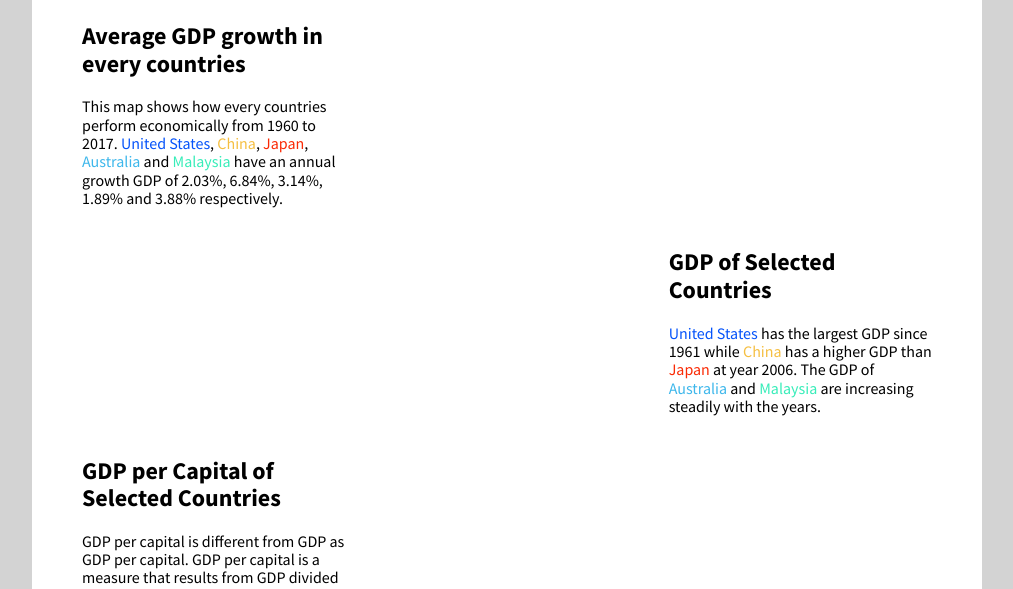
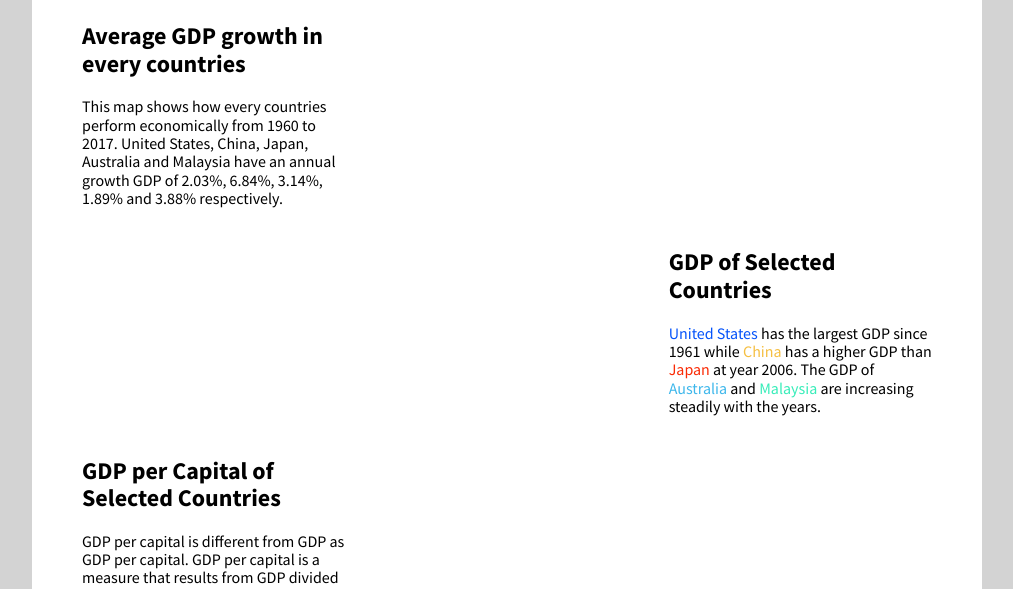
Before and after one commit to jackkang1994/Viz2, a plain HTML site: page index.html in a window 1280 px wide. Shown: the part 149-738 px from the top of the page, without its empty margins (133-1146 px from the left). Drawn offline with nearby package versions, Linux system fonts and the light colour scheme; a script that the page names is missing.

Commit message:
Update index.html

```diff
--- a/index.html
+++ b/index.html
@@ -70,8 +70,7 @@
         <div class="pure-u-1-3">
           <div class="description description-left">
             <h2>Average GDP growth in every countries</h2>
-            <p> This map shows how every countries perform economically from 1960 to 2017. <span style="color: #0553fa">United States</span>, <span style="color: #f5bf42">China</span>,
-              <span style="color: #fa2a05">Japan</span>, <span style="color: #3db7eb">Australia</span> and <span style="color: #37edb9">Malaysia</span> have
+            <p> This map shows how every countries perform economically from 1960 to 2017. United States, China, Japan, Australia and Malaysia have
             an annual growth GDP of 2.03%, 6.84%, 3.14%, 1.89% and 3.88% respectively.</p>
           </div>
         </div>
```
